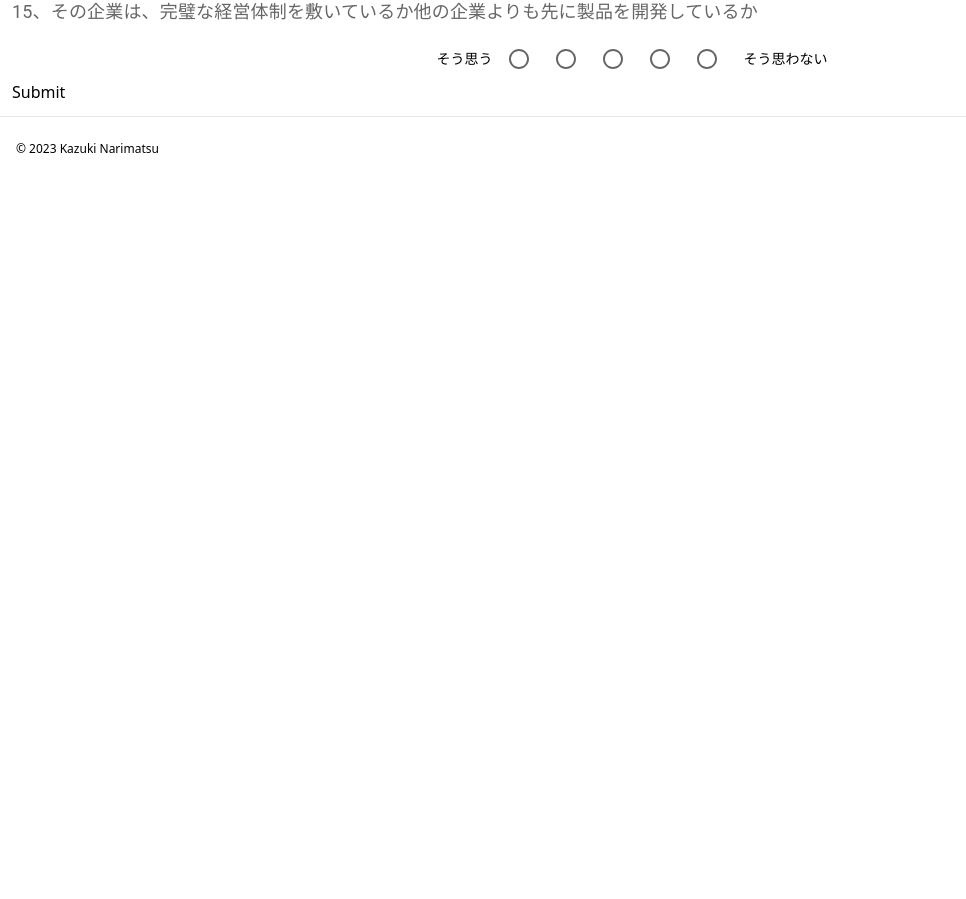
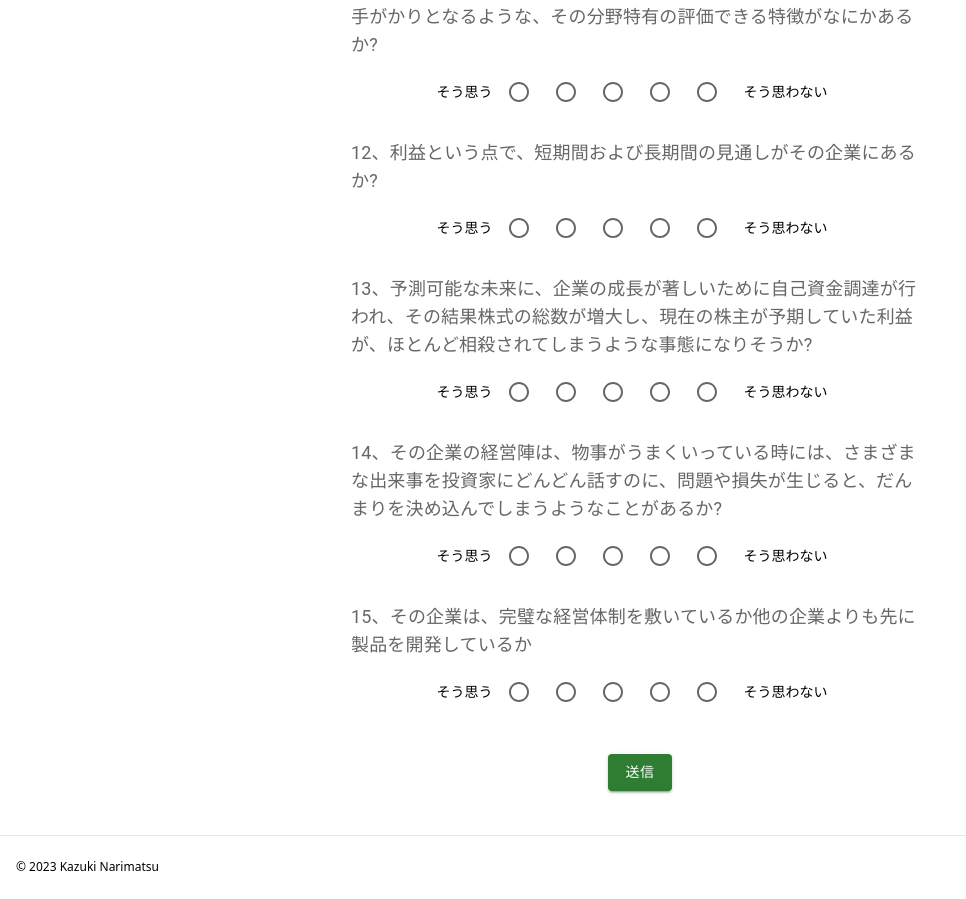
Before and after one commit to knarimatsu/kabukeisan_fe, a Next.js app: page /check-stock in a window 1280 px wide. Shown: the part 1294-2193 px from the top of the page, without its empty margins (0-966 px from the left). Before the commit the page ends 1474 px from the top, so only its background shows below. Built offline with nearby package versions, Linux system fonts and the light colour scheme; no server answers.

Commit message:
fix: 送信ボタンを変更

```diff
--- a/src/pages/check-stock/index.tsx
+++ b/src/pages/check-stock/index.tsx
@@ -3,11 +3,14 @@ import React from "react";
 import dynamic from "next/dynamic";
 import RadioButton from "../../components/RadioButton";
 import { CHECKSTOCKCONTENT } from "../../utils/CheckStockContent";
+import { Button, Input } from "@mui/material";
+import { useTranslation } from "react-i18next";
 
 const Header = dynamic(() => import("../../components/Header"));
 const Footer = dynamic(() => import("../../components/Footer"));
 
 const CheckStock = () => {
+    const { t } = useTranslation();
     const { register, handleSubmit, reset } = useForm();
     const onSubmit = (data: any) => {
         console.log(data);
@@ -20,14 +23,25 @@ const CheckStock = () => {
                 onSubmit={handleSubmit(onSubmit)}
             >
                 {CHECKSTOCKCONTENT.map((content, key) => (
-                    <div key={key}>
+                    <div
+                        key={key}
+                        className="w-1/2 px-6 py-2 mx-auto my-2 border border-white rounded-md dark:border-gray-400 dark:bg-gray-800"
+                    >
                         <RadioButton
                             RadioButtonContent={content}
                             register={register}
                         />
                     </div>
                 ))}
-                <input type="submit" />
+                <div className="text-center my-8">
+                    <Button
+                        type="submit"
+                        variant="contained"
+                        className="bg-[#2e7d32] hover:bg-[#1b5e20]"
+                    >
+                        {t("button.send")}
+                    </Button>
+                </div>
             </form>
             <Footer />
         </>
```
